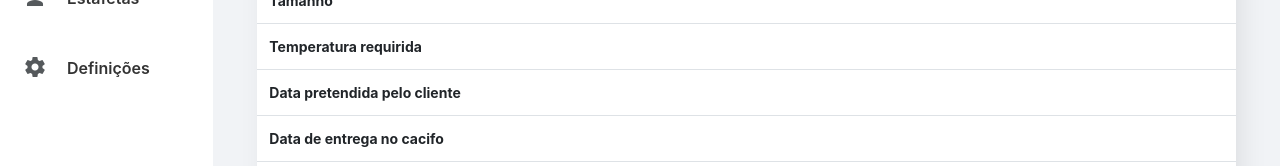
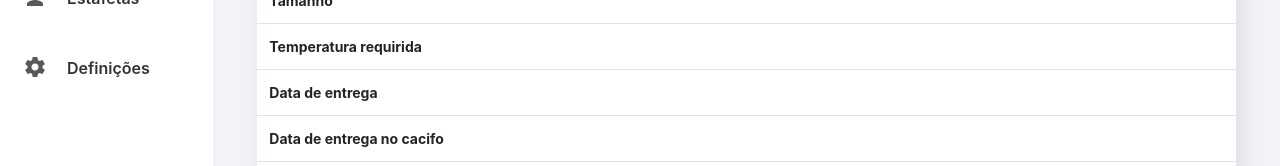
Before and after one commit to soniaamachado/ReLockers, a React (Create React App) app: page /detail/1 in a window 1280 px wide. Shown: the part 303-469 px from the top of the page. Built offline with nearby package versions, Linux system fonts and the light colour scheme; no server answers.

Commit message:
Merge branch 'master' of https://github.com/soniaamachado/ReLockers
# Conflicts:
#	src/components/DetalhesEstafeta.js

```diff
--- a/src/components/ApagarEncomenda.js
+++ b/src/components/ApagarEncomenda.js
@@ -20,7 +20,6 @@ export default class ApagarEncomenda extends Component {
     }
 
 
-
     render() {
         return (
             <Redirect to='/encomendas'/>
--- a/src/components/DetalhesEncomenda.js
+++ b/src/components/DetalhesEncomenda.js
@@ -23,6 +23,7 @@ class DetalhesEncomenda extends Component {
     }
 
     render() {
+
 
             return (
                 <main role="main" className="col-md-9 ml-sm-auto col-lg-10 px-4">
@@ -64,7 +65,7 @@ class DetalhesEncomenda extends Component {
 
                                     </tr>
                                     <tr>
-                                        <th scope="row">Data pretendida pelo cliente</th>
+                                        <th scope="row">Data de entrega</th>
                                         <td>{this.state.encomendas.data_estimada}</td>
 
                                     </tr>
```
